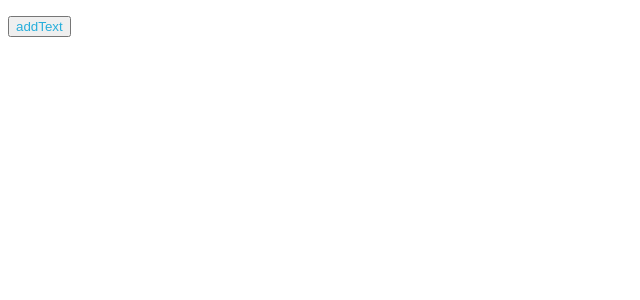
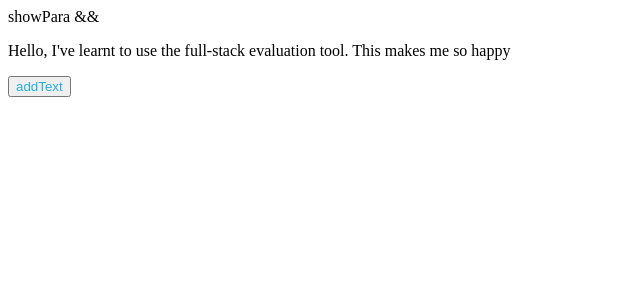
Before and after one commit to Lawlesh2022/Button-Action-with-Functional-Component---ReactJS-NPM-NPM-Scripts-Introducti---ct7r5qhd0sw8, a React app: page / in a window 1280 px wide. Shown: the top 300 px of the page, without its empty margins (0-640 px from the left). Built offline with nearby package versions, Linux system fonts and the light colour scheme.

Commit message:
Fix hook

```diff
--- a/src/components/App.js
+++ b/src/components/App.js
@@ -1,14 +1,15 @@
 import React, {Component, useState} from "react";
 import "./../styles/App.css";
 function App() {
-    const[text, setText] = useState("")
-    const addText =()=>{
-        setText("Hello, I've learnt to use the full-stack evaluation tool. This makes me so happy")
+    const [text] = useState("Hello, I've learnt to use the full-stack evaluation tool. This makes me so happy")
+    const [showPara, setShowPara] = useState(false)
+    const enablePara =()=>{
+        setShowPara(true)
     }
     return (
         <div id="main">
-            <p id="para">{text}</p>
-            <button id="click" onClick ={addText}>addText</button>
+            showPara && <p id="para">{text}</p>
+            <button id="click" onClick ={enablePara}>addText</button>
         </div>
    )
 }
```
